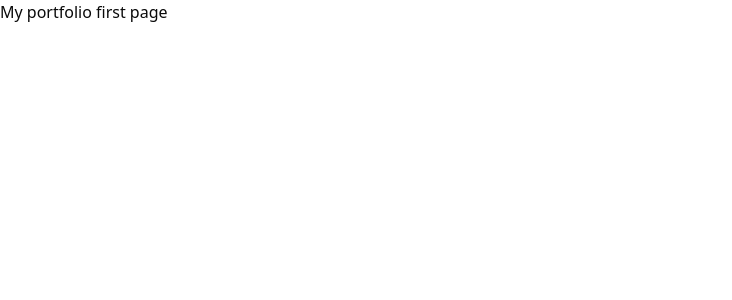
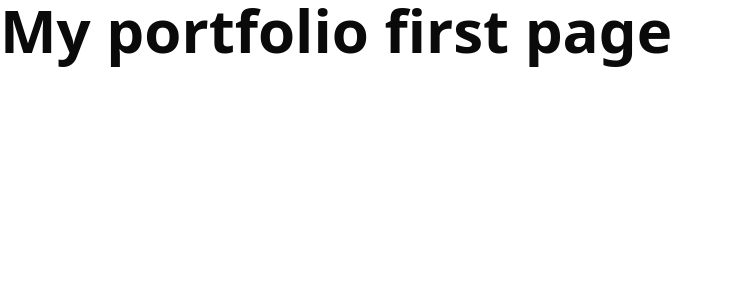
Before and after one commit to alisonbessa/my-portifolio, a Next.js app: page / in a window 1280 px wide. Shown: the top 300 px of the page, without its empty margins (0-732 px from the left). Built offline with nearby package versions, Linux system fonts and the light colour scheme.

Commit message:
chore: reorganize and enhance global styles with design tokens and improved typography

```diff
--- a/src/app/globals.css
+++ b/src/app/globals.css
@@ -4,70 +4,96 @@
 @custom-variant dark (&:is(.dark *));
 
 @theme inline {
+  /* Colors - Design System */
   --color-background: var(--background);
   --color-foreground: var(--foreground);
+  --color-primary: var(--primary);
+  --color-primary-foreground: var(--primary-foreground);
+  --color-secondary: var(--secondary);
+  --color-secondary-foreground: var(--secondary-foreground);
+  --color-muted: var(--muted);
+  --color-muted-foreground: var(--muted-foreground);
+  --color-accent: var(--accent);
+  --color-accent-foreground: var(--accent-foreground);
+  --color-card: var(--card);
+  --color-card-foreground: var(--card-foreground);
+  --color-popover: var(--popover);
+  --color-popover-foreground: var(--popover-foreground);
+  --color-border: var(--border);
+  --color-input: var(--input);
+  --color-ring: var(--ring);
+  --color-destructive: var(--destructive);
+
+  /* Chart Colors */
+  --color-chart-1: var(--chart-1);
+  --color-chart-2: var(--chart-2);
+  --color-chart-3: var(--chart-3);
+  --color-chart-4: var(--chart-4);
+  --color-chart-5: var(--chart-5);
+
+  /* Sidebar Colors */
+  --color-sidebar: var(--sidebar);
+  --color-sidebar-foreground: var(--sidebar-foreground);
+  --color-sidebar-primary: var(--sidebar-primary);
+  --color-sidebar-primary-foreground: var(--sidebar-primary-foreground);
+  --color-sidebar-accent: var(--sidebar-accent);
+  --color-sidebar-accent-foreground: var(--sidebar-accent-foreground);
+  --color-sidebar-border: var(--sidebar-border);
+  --color-sidebar-ring: var(--sidebar-ring);
+
+  /* Typography */
   --font-sans: var(--font-geist-sans);
   --font-mono: var(--font-geist-mono);
-  --color-sidebar-ring: var(--sidebar-ring);
-  --color-sidebar-border: var(--sidebar-border);
-  --color-sidebar-accent-foreground: var(--sidebar-accent-foreground);
-  --color-sidebar-accent: var(--sidebar-accent);
-  --color-sidebar-primary-foreground: var(--sidebar-primary-foreground);
-  --color-sidebar-primary: var(--sidebar-primary);
-  --color-sidebar-foreground: var(--sidebar-foreground);
-  --color-sidebar: var(--sidebar);
-  --color-chart-5: var(--chart-5);
-  --color-chart-4: var(--chart-4);
-  --color-chart-3: var(--chart-3);
-  --color-chart-2: var(--chart-2);
-  --color-chart-1: var(--chart-1);
-  --color-ring: var(--ring);
-  --color-input: var(--input);
-  --color-border: var(--border);
-  --color-destructive: var(--destructive);
-  --color-accent-foreground: var(--accent-foreground);
-  --color-accent: var(--accent);
-  --color-muted-foreground: var(--muted-foreground);
-  --color-muted: var(--muted);
-  --color-secondary-foreground: var(--secondary-foreground);
-  --color-secondary: var(--secondary);
-  --color-primary-foreground: var(--primary-foreground);
-  --color-primary: var(--primary);
-  --color-popover-foreground: var(--popover-foreground);
-  --color-popover: var(--popover);
-  --color-card-foreground: var(--card-foreground);
-  --color-card: var(--card);
+
+  /* Border Radius */
   --radius-sm: calc(var(--radius) - 4px);
   --radius-md: calc(var(--radius) - 2px);
   --radius-lg: var(--radius);
   --radius-xl: calc(var(--radius) + 4px);
+  --radius-2xl: calc(var(--radius) + 8px);
 }
 
+/* Design Tokens */
 :root {
   --radius: 0.625rem;
+
+  /* Base Colors */
   --background: oklch(1 0 0);
   --foreground: oklch(0.145 0 0);
+
+  /* Brand Colors */
+  --primary: oklch(0.205 0 0);
+  --primary-foreground: oklch(0.985 0 0);
+  --secondary: oklch(0.97 0 0);
+  --secondary-foreground: oklch(0.205 0 0);
+
+  /* Semantic Colors */
+  --success: oklch(0.6 0.15 142);
+  --warning: oklch(0.8 0.15 85);
+  --destructive: oklch(0.577 0.245 27.325);
+  --info: oklch(0.6 0.15 250);
+
+  /* UI Colors */
   --card: oklch(1 0 0);
   --card-foreground: oklch(0.145 0 0);
   --popover: oklch(1 0 0);
   --popover-foreground: oklch(0.145 0 0);
-  --primary: oklch(0.205 0 0);
-  --primary-foreground: oklch(0.985 0 0);
-  --secondary: oklch(0.97 0 0);
-  --secondary-foreground: oklch(0.205 0 0);
   --muted: oklch(0.97 0 0);
   --muted-foreground: oklch(0.556 0 0);
   --accent: oklch(0.97 0 0);
   --accent-foreground: oklch(0.205 0 0);
-  --destructive: oklch(0.577 0.245 27.325);
   --border: oklch(0.922 0 0);
   --input: oklch(0.922 0 0);
   --ring: oklch(0.708 0 0);
+
+  /* Chart Colors */
   --chart-1: oklch(0.646 0.222 41.116);
   --chart-2: oklch(0.6 0.118 184.704);
   --chart-3: oklch(0.398 0.07 227.392);
   --chart-4: oklch(0.828 0.189 84.429);
   --chart-5: oklch(0.769 0.188 70.08);
+
+  /* Sidebar Colors */
   --sidebar: oklch(0.985 0 0);
   --sidebar-foreground: oklch(0.145 0 0);
   --sidebar-primary: oklch(0.205 0 0);
@@ -78,30 +104,44 @@
   --sidebar-ring: oklch(0.708 0 0);
 }
 
+/* Dark Theme */
 .dark {
   --background: oklch(0.145 0 0);
   --foreground: oklch(0.985 0 0);
+
+  /* Brand Colors */
+  --primary: oklch(0.922 0 0);
+  --primary-foreground: oklch(0.205 0 0);
+  --secondary: oklch(0.269 0 0);
+  --secondary-foreground: oklch(0.985 0 0);
+
+  /* Semantic Colors */
+  --success: oklch(0.55 0.15 142);
+  --warning: oklch(0.75 0.15 85);
+  --destructive: oklch(0.704 0.191 22.216);
+  --info: oklch(0.55 0.15 250);
+
+  /* UI Colors */
   --card: oklch(0.205 0 0);
   --card-foreground: oklch(0.985 0 0);
   --popover: oklch(0.205 0 0);
   --popover-foreground: oklch(0.985 0 0);
-  --primary: oklch(0.922 0 0);
-  --primary-foreground: oklch(0.205 0 0);
-  --secondary: oklch(0.269 0 0);
-  --secondary-foreground: oklch(0.985 0 0);
   --muted: oklch(0.269 0 0);
   --muted-foreground: oklch(0.708 0 0);
   --accent: oklch(0.269 0 0);
   --accent-foreground: oklch(0.985 0 0);
-  --destructive: oklch(0.704 0.191 22.216);
   --border: oklch(1 0 0 / 10%);
   --input: oklch(1 0 0 / 15%);
   --ring: oklch(0.556 0 0);
+
+  /* Chart Colors */
   --chart-1: oklch(0.488 0.243 264.376);
   --chart-2: oklch(0.696 0.17 162.48);
   --chart-3: oklch(0.769 0.188 70.08);
   --chart-4: oklch(0.627 0.265 303.9);
   --chart-5: oklch(0.645 0.246 16.439);
+
+  /* Sidebar Colors */
   --sidebar: oklch(0.205 0 0);
   --sidebar-foreground: oklch(0.985 0 0);
   --sidebar-primary: oklch(0.488 0.243 264.376);
@@ -112,11 +152,244 @@
   --sidebar-ring: oklch(0.556 0 0);
 }
 
+/* Base Styles */
 @layer base {
   * {
     @apply border-border outline-ring/50;
   }
+
+  *,
+  *::before,
+  *::after {
+    box-sizing: border-box;
+  }
+
+  html {
+    scroll-behavior: smooth;
+    font-feature-settings: "cv02", "cv03", "cv04", "cv11";
+    font-variation-settings: normal;
+    tab-size: 4;
+  }
+
   body {
     @apply bg-background text-foreground;
+    font-synthesis: none;
+    text-rendering: optimizeLegibility;
+    -webkit-font-smoothing: antialiased;
+    -moz-osx-font-smoothing: grayscale;
+    -webkit-text-size-adjust: 100%;
+    text-size-adjust: 100%;
+  }
+
+  /* Typography */
+  h1,
+  h2,
+  h3,
+  h4,
+  h5,
+  h6 {
+    @apply font-semibold text-foreground;
+    text-wrap: balance;
+  }
+
+  h1 {
+    @apply text-4xl md:text-5xl lg:text-6xl;
+  }
+  h2 {
+    @apply text-3xl md:text-4xl lg:text-5xl;
+  }
+  h3 {
+    @apply text-2xl md:text-3xl lg:text-4xl;
+  }
+  h4 {
+    @apply text-xl md:text-2xl lg:text-3xl;
+  }
+  h5 {
+    @apply text-lg md:text-xl;
+  }
+  h6 {
+    @apply text-base md:text-lg;
+  }
+
+  p {
+    @apply text-muted-foreground leading-relaxed;
+    text-wrap: pretty;
+  }
+
+  /* Links */
+  a {
+    @apply text-primary hover:text-primary/80 transition-colors duration-200;
+    text-decoration: none;
+  }
+
+  a:hover {
+    text-decoration: underline;
+    text-decoration-thickness: 2px;
+    text-underline-offset: 4px;
+  }
+
+  /* Code */
+  code {
+    @apply bg-muted px-1.5 py-0.5 rounded-md font-mono text-sm;
+  }
+
+  pre {
+    @apply bg-muted p-4 rounded-lg overflow-x-auto;
+  }
+
+  pre code {
+    @apply bg-transparent p-0;
+  }
+
+  /* Focus styles */
+  :focus-visible {
+    @apply outline-2 outline-ring outline-offset-2;
+    outline-style: solid;
+  }
+
+  /* Selection */
+  ::selection {
+    @apply bg-primary/20 text-foreground;
+  }
+
+  /* Scrollbar */
+  ::-webkit-scrollbar {
+    width: 8px;
+    height: 8px;
+  }
+
+  ::-webkit-scrollbar-track {
+    @apply bg-muted;
+  }
+
+  ::-webkit-scrollbar-thumb {
+    @apply bg-border rounded-full;
+  }
+
+  ::-webkit-scrollbar-thumb:hover {
+    @apply bg-border/80;
   }
 }
+
+/* Component Utilities */
+@layer components {
+  .container {
+    @apply mx-auto max-w-7xl px-4 sm:px-6 lg:px-8;
+  }
+
+  .section {
+    @apply py-16 md:py-24 lg:py-32;
+  }
+
+  .glass {
+    @apply bg-background/80 backdrop-blur-md border border-border/50;
+  }
+
+  .gradient-text {
+    @apply bg-gradient-to-r from-primary to-primary/60 bg-clip-text text-transparent;
+  }
+
+  .animate-in {
+    animation: fade-in 0.5s ease-out;
+  }
+
+  .animate-slide-up {
+    animation: slide-up 0.6s ease-out;
+  }
+}
+
+/* Utilities */
+@layer utilities {
+  .scrollbar-hide {
+    -ms-overflow-style: none;
+    scrollbar-width: none;
+  }
+
+  .scrollbar-hide::-webkit-scrollbar {
+    display: none;
+  }
+
+  .text-balance {
+    text-wrap: balance;
+  }
+
+  .text-pretty {
+    text-wrap: pretty;
+  }
+}
+
+/* Animations */
+@keyframes fade-in {
+  from {
+    opacity: 0;
+  }
+  to {
+    opacity: 1;
+  }
+}
+
+@keyframes slide-up {
+  from {
+    opacity: 0;
+    transform: translateY(20px);
+  }
+  to {
+    opacity: 1;
+    transform: translateY(0);
+  }
+}
+
+/* Reduced motion */
+@media (prefers-reduced-motion: reduce) {
+  *,
+  *::before,
+  *::after {
+    animation-duration: 0.01ms !important;
+    animation-iteration-count: 1 !important;
+    transition-duration: 0.01ms !important;
+    scroll-behavior: auto !important;
+  }
+
+  html {
+    scroll-behavior: auto;
+  }
+}
+
+/* Print styles */
+@media print {
+  *,
+  *::before,
+  *::after {
+    background: transparent !important;
+    color: black !important;
+    box-shadow: none !important;
+    text-shadow: none !important;
+  }
+
+  a,
+  a:visited {
+    text-decoration: underline;
+  }
+
+  pre {
+    white-space: pre-wrap !important;
+  }
+
+  pre,
+  blockquote {
+    border: 1px solid #999;
+    page-break-inside: avoid;
+  }
+
+  p,
+  h2,
+  h3 {
+    orphans: 3;
+    widows: 3;
+  }
+
+  h2,
+  h3 {
+    page-break-after: avoid;
+  }
+}
```
